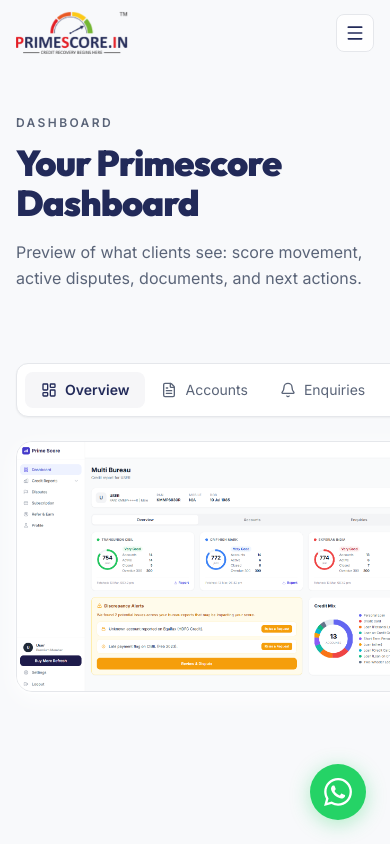
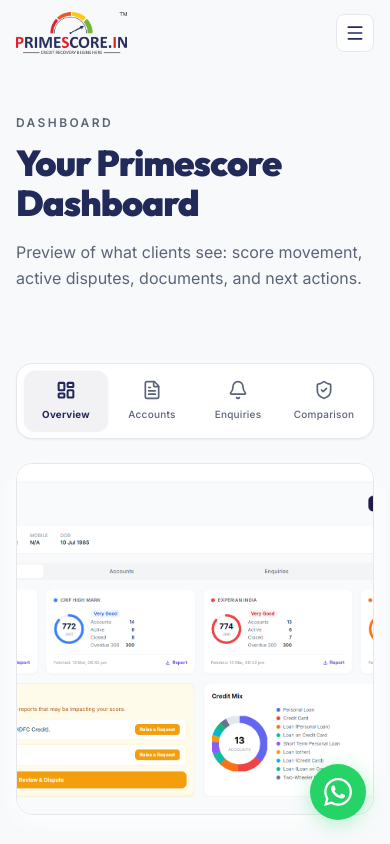
Before and after one commit to ReachOutToHardik/primescoredasboard, a React (Vite) app: page /dashboard in a window 390 px wide. Shown: the top 844 px of the page. Built offline with nearby package versions, Linux system fonts and the light colour scheme.

Commit message:
Enhance mobile dashboard UI and add Framer Motion auto-pan

```diff
--- a/src/pages/Dashboard.tsx
+++ b/src/pages/Dashboard.tsx
@@ -1,4 +1,5 @@
 import { useState } from 'react'
+import { motion } from 'framer-motion'
 import {
   Bell,
   FileText,
@@ -27,12 +28,37 @@ function ImagePlaceholder({ title }: { title: string }) {
 
   return (
     <Reveal>
-      <div className="w-full overflow-hidden rounded-2xl border border-brandNavy/8 bg-white shadow-card">
-        <img
-          src={imgSrc}
-          alt={`${title} view`}
-          className="h-auto w-full object-cover"
-        />
+      <div className="group relative w-full overflow-hidden rounded-2xl border border-brandNavy/8 bg-white shadow-card lg:h-auto">
+        {/* Desktop view: full height, standard hover effect */}
+        <motion.div
+          className="hidden w-full lg:block"
+          whileHover={{ scale: 1.02 }}
+          transition={{ duration: 0.4, ease: "easeOut" }}
+        >
+          <img
+            src={imgSrc}
+            alt={`${title} view`}
+            className="h-auto w-full object-cover"
+          />
+        </motion.div>
+
+        {/* Mobile view: fixed height, auto-pan/zoom effect */}
+        <div className="h-[350px] w-full lg:hidden">
+          <motion.img
+            src={imgSrc}
+            alt={`${title} view`}
+            className="h-full w-full object-cover"
+            animate={{
+              objectPosition: ["0% 0%", "100% 0%", "0% 0%"],
+              scale: [1, 1.05, 1]
+            }}
+            transition={{
+              duration: 20,
+              repeat: Infinity,
+              ease: "easeInOut"
+            }}
+          />
+        </div>
       </div>
     </Reveal>
   )
@@ -105,22 +131,24 @@ export default function Dashboard() {
           </Reveal>
 
           {/* Main content */}
-          <div className="grid gap-6">
+          <div className="grid min-w-0 gap-6">
             {/* Mobile Tabs */}
             <Reveal>
-              <div className="flex overflow-x-auto rounded-xl border border-brandNavy/8 bg-white p-2 shadow-sm lg:hidden [&::-webkit-scrollbar]:hidden [-ms-overflow-style:none] [scrollbar-width:none]">
+              <div className="flex w-full items-center justify-between rounded-2xl border border-brandNavy/8 bg-white p-1.5 shadow-sm lg:hidden">
                 {tabs.map((x) => (
                   <button
                     key={x.id}
                     onClick={() => setActiveTab(x.id)}
-                    className={`flex shrink-0 items-center gap-2 rounded-lg px-4 py-2 text-sm transition-colors ${
+                    className={`flex flex-1 flex-col items-center justify-center gap-1.5 rounded-xl py-2.5 transition-all ${
                       activeTab === x.id
-                        ? 'bg-brandNavy/[0.04] font-semibold text-brandNavy'
+                        ? 'bg-brandNavy/[0.06] text-brandNavy shadow-sm scale-[0.98]'
                         : 'text-textSecondary hover:bg-brandNavy/[0.04] hover:text-brandNavy'
                     }`}
                   >
-                    <x.icon className="h-4 w-4" />
-                    <span>{x.label}</span>
+                    <x.icon className={`h-5 w-5 transition-all ${activeTab === x.id ? 'stroke-[2.5px]' : ''}`} />
+                    <span className={`text-[10px] tracking-wide sm:text-xs ${activeTab === x.id ? 'font-bold' : 'font-medium'}`}>
+                      {x.label}
+                    </span>
                   </button>
                 ))}
               </div>
```
